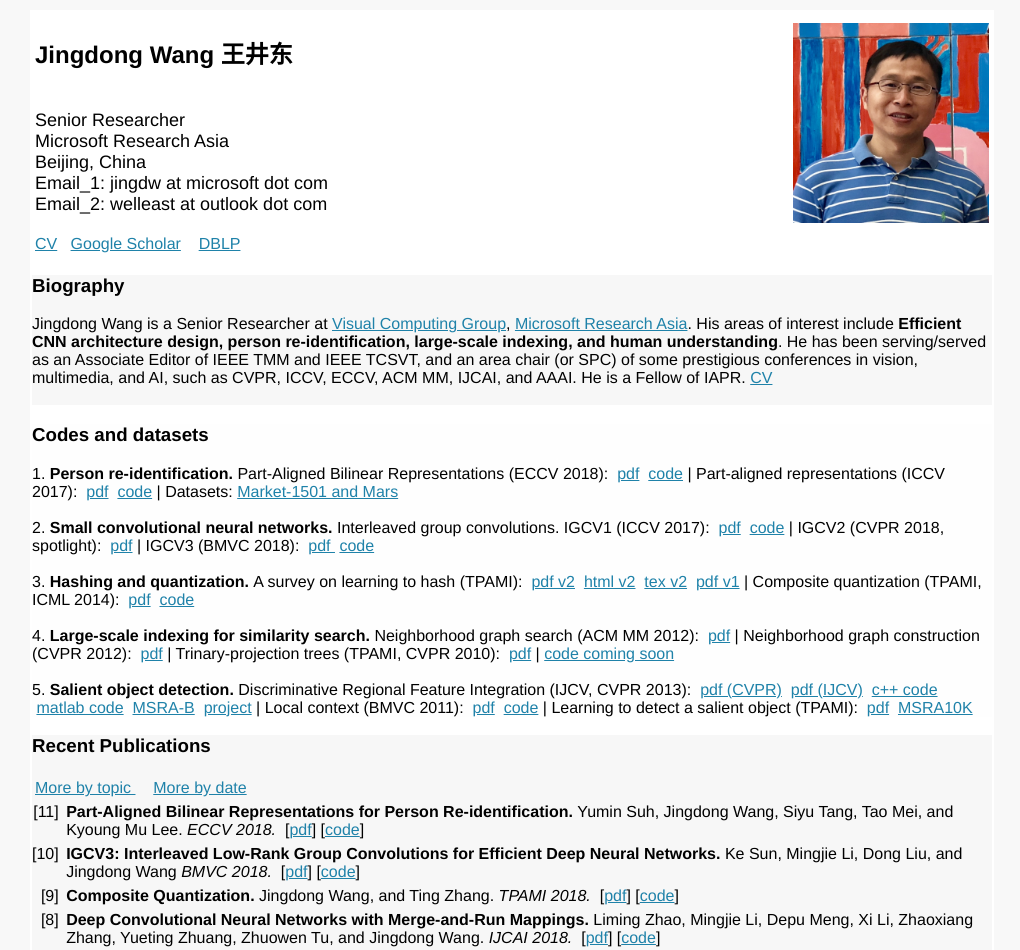
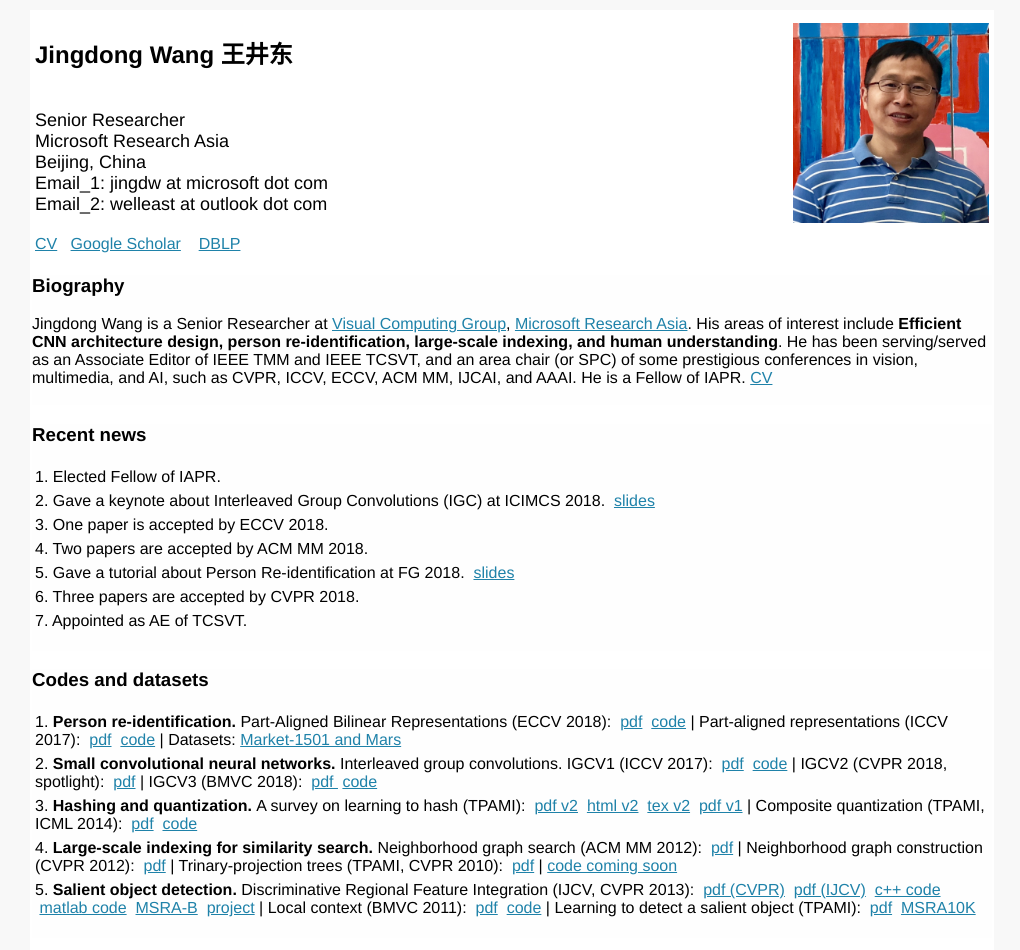
Before and after one commit to JingdongWang2017/JingdongWang2017.github.io, a plain HTML site: page index.html in a window 1280 px wide. Shown: the top 950 px of the page, without its empty margins (128-1148 px from the left). Drawn offline with Linux system fonts and the light colour scheme.

Commit message:
update
update

```diff
--- a/index.html
+++ b/index.html
@@ -65,7 +65,8 @@ class="nav navbar-nav navbar-right">
 
 
 
-<SECTION id ="Biography" class="sectiongray"  >
+<!--<SECTION id ="Biography" class="sectiongray"  > -->
+<SECTION id ="Biography" class="sectionwhite">
 <h3> Biography </h3>
 <font size ="normal">
 Jingdong Wang is a Senior Researcher at
@@ -92,15 +93,60 @@ and an area chair (or SPC) of some prestigious conferences in vision, multimedia
 <!--<!--<div><hr></div>-->
 <!--style="background-color:rgb(247,247,247)"-->
 
+<SECTION id ="whatisnew"  class="sectionwhite">
+<h3> Recent news</h3>
+<font size ="normal">
+<!--1. <b>TPAMI CFP Special Issue on Fine-Grained Visual Categorization</b>:
+<a href="./Events/TPAMICFP/CFP-TPAMISI.html" target="_blank">HTML</a> <a href="./Events/TPAMICFP/CFP-TPAMISI-s.pdf" target="_blank">PDF</a>
+<br><br>-->
 
-<SECTION id ="Highlights"  class="sectionwhite">
+<table cellpadding=3 cellspacing=0 width="100%" class="sectionwhite" >
+<TR> <td>
+1. Elected Fellow of IAPR.
+</td> </TR>
+
+<TR> <td>
+2. Gave a keynote about Interleaved Group Convolutions (IGC) at ICIMCS 2018.
+&nbsp;<a href="/Projects/IGC/IGC.pdf" target="_blank">slides</a>
+</td> </TR>
+
+<TR> <td>
+3. One paper is accepted by ECCV 2018.
+</td> </TR>
+
+<TR> <td>
+4. Two papers are accepted by ACM MM 2018.
+</td> </TR>
+
+<TR> <td>
+5. Gave a tutorial about Person Re-identification at FG 2018.
+&nbsp;<a href="https://github.com/pkuvmc/pkuvmc.github.io/tree/master/FG2018-Tutorial/" target="_blank">slides</a>
+</td> </TR>
+
+<TR> <td>
+6. Three papers are accepted by CVPR 2018.
+</td> </TR>
+
+<TR> <td>
+7. Appointed as AE of TCSVT.
+</td> </TR>
+
+</table>
+<br>
+</font>
+</SECTION>
+
+
+<SECTION id ="codesandatasets"  class="sectionwhite">
 <h3> Codes and datasets</h3>
 <font size ="normal">
 <!--1. <b>TPAMI CFP Special Issue on Fine-Grained Visual Categorization</b>:
 <a href="./Events/TPAMICFP/CFP-TPAMISI.html" target="_blank">HTML</a> <a href="./Events/TPAMICFP/CFP-TPAMISI-s.pdf" target="_blank">PDF</a>
 <br><br>-->
 
+<table cellpadding=3 cellspacing=0 width="100%" class="sectionwhite" >
 
+<TR> <td>
 1. <b> Person re-identification. </b>
 Part-Aligned Bilinear Representations (ECCV 2018):
 &nbsp;<a href="https://arxiv.org/pdf/1804.07094.pdf" target="_blank">pdf</a>
@@ -111,9 +157,11 @@ Part-aligned representations (ICCV 2017):
 &nbsp;<a href="https://github.com/zlmzju/part_reid" target="_blank">code</a> |
 
 Datasets: <a href="./Projects/ReID/Datasets/index.html" target="_blank">Market-1501 and Mars</a>
+</td>
+</TR>
+<!--<br><br>-->
 
-<br><br>
-
+<TR> <td>
 2. <b>Small convolutional neural networks. </b>
 Interleaved group convolutions. IGCV1 (ICCV 2017):
 &nbsp;<a href="https://arxiv.org/pdf/1707.02725.pdf" target="_blank">pdf</a>
@@ -124,10 +172,16 @@ IGCV3 (BMVC 2018):
 &nbsp;<a href="https://arxiv.org/abs/1806.00178" target="_blank">pdf </a>
 &nbsp;<a href="https://github.com/homles11/IGCV3" target="_blank">code</a>
 <!--&nbsp;<a href="https://arxiv.org/pdf/1804.06202.pdf" target="_blank">Related papers</a>-->
-<br><br>
+</td>
+</TR>
 
 
 
+</td>
+</TR>
+<!--<br><br>-->
+
+<TR> <td>
 3.  <b>Hashing and quantization. </b>
 A survey on learning to hash (TPAMI):
 &nbsp;<a href="Pubs\LTHSurvey.pdf" target="_blank">pdf v2</a>
@@ -137,9 +191,11 @@ A survey on learning to hash (TPAMI):
 Composite quantization (TPAMI, ICML 2014):
 &nbsp;<a href="https://arxiv.org/abs/1712.00955" target="_blank">pdf</a>
 &nbsp;<a href="https://github.com/hellozting/CompositeQuantization" target="_blank">code</a>
-<br><br>
+</td>
+</TR>
+<!--<br><br>-->
 
-
+<TR> <td>
 4.  <b>Large-scale indexing for similarity search. </b>
 Neighborhood graph search (ACM MM 2012):
 &nbsp;<a href="Pubs\ACMMM12-GraphSearch.pdf" target="_blank">pdf</a> |
@@ -148,8 +204,11 @@ Neighborhood graph construction (CVPR 2012):
 Trinary-projection trees (TPAMI, CVPR 2010):
 &nbsp;<a href="Pubs\TPAMI-TPTree.pdf" target="_blank">pdf</a> |
 <a href="" target="_blank">code coming soon</a>
-<br><br>
+</td>
+</TR>
+<!--<br><br>-->
 
+<TR> <td>
 5.  <b>Salient object detection. </b>
 Discriminative Regional Feature Integration (IJCV, CVPR 2013):
 &nbsp;<a href="Pubs\CVPR13-Saliency.pdf" target="_blank">pdf (CVPR)</a>
@@ -164,19 +223,21 @@ Local context (BMVC 2011):
 Learning to detect a salient object (TPAMI):
 &nbsp;<a href="Pubs\TPAMI2011-Saliency" target="_blank">pdf</a>
 &nbsp;<a href="http://mftp.mmcheng.net/Data/MSRA10K_Imgs_GT.zip" target="_blank">MSRA10K</a>
+</td>
+</TR>
+</table>
+</font>
+
 <br>
-
-
-</font>
 </SECTION>
 <!--<!--<div><hr></div>-->
 <!--style="background-color:rgb(247,247,247)"-->
 
 
-<SECTION id="Publications" class="sectiongray" >
+<!----><SECTION id="Publications" class="sectiongray" >
+<SECTION id ="Biography" class="sectionwhite">
 <tr><h3> Recent Publications </h3>  </tr>
-
-<table cellpadding=3 cellspacing=0 width="100%" class="sectiongray" >
+<table cellpadding=3 cellspacing=0 width="100%" class="sectionwhite" >
 <tr><td colspan ="2"><A  href="RecentPublicationsByTopic.html" target="_blank">More by topic </A>&nbsp&nbsp&nbsp
 <A  href="RecentPublicationsByDate.html" target="_blank">More by date</A> </td></tr>
 <!--<tr><td>&nbsp</td></tr>-->
```
